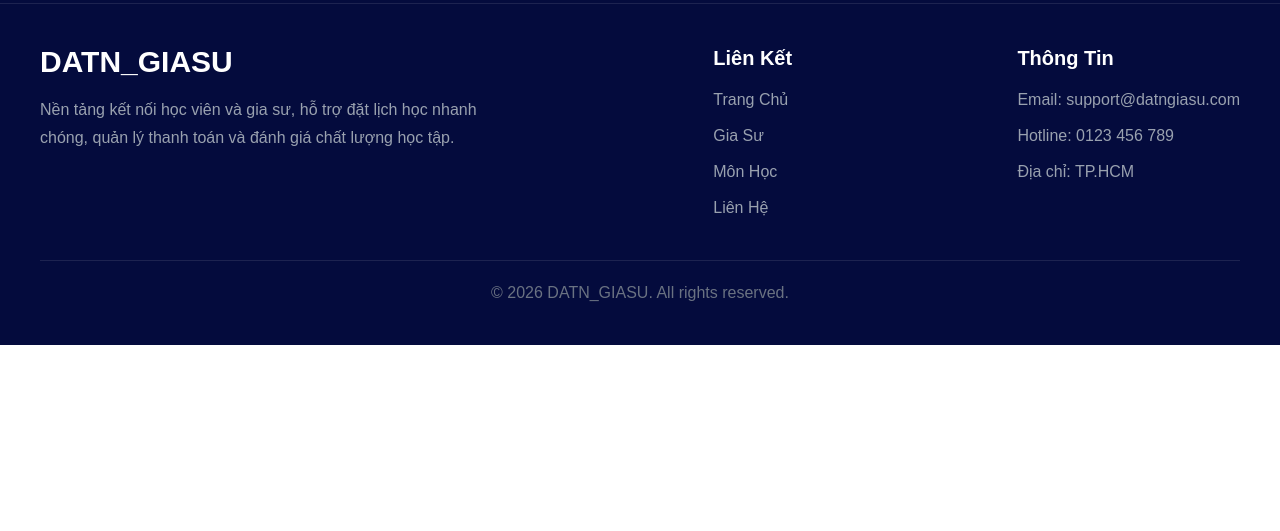
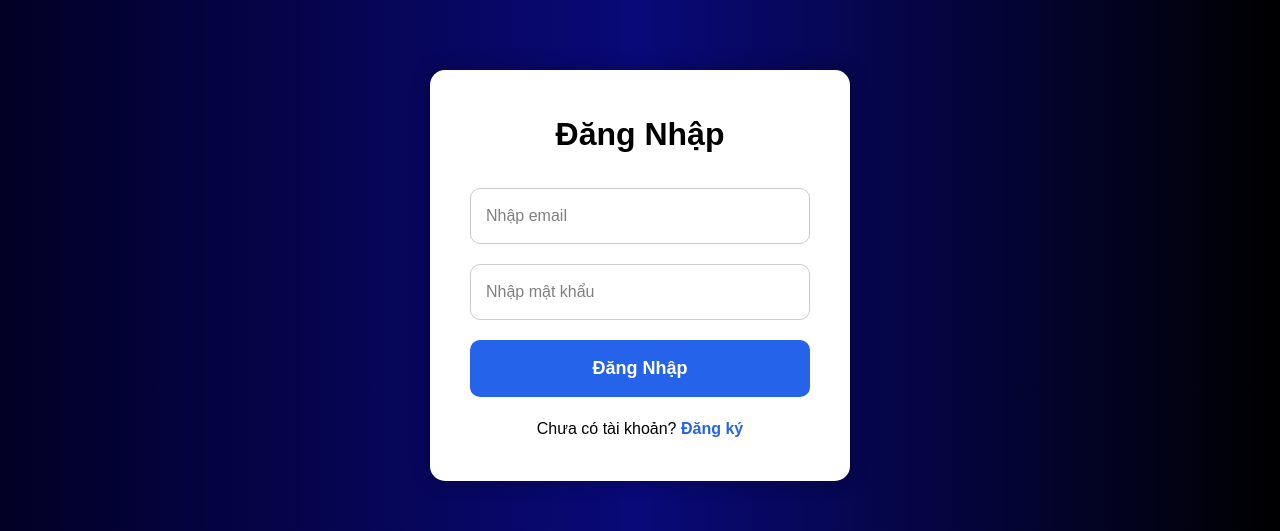
Before and after one commit to 0306231325-ui/Giasu, a React app in the folder frontend/: page / in a window 1280 px wide. Shown: the part 881-1412 px from the top of the page. Before the commit the page ends 1226 px from the top, so only its background shows below. Built offline with nearby package versions, Linux system fonts and the light colour scheme; no server answers; the HTML template or start-up script is replaced by a standard one.

Commit message:
them trang dang nhap

```diff
--- a/frontend/src/App.jsx
+++ b/frontend/src/App.jsx
@@ -5,6 +5,7 @@ import { Routes, Route } from "react-router-dom";
 import MainLayout from "./layouts/MainLayout";
 import BaiVietDetail from "./pages/BaiVietDetail";
 import DanhSachGiaSu from './pages/tutor/DanhSachGiaSu';
+import Login from "./pages/login/Login";
 function App() {
 
   useEffect(() => {
@@ -26,6 +27,7 @@ function App() {
         <Route path="/home" element={<Home />} />
 
         <Route path="/gia-su" element={<DanhSachGiaSu />} />
+        <Route path="/login" element={<Login />} />
 
         <Route
           path="/baiviet/:slug"
--- a/frontend/src/components/Navbar.jsx
+++ b/frontend/src/components/Navbar.jsx
@@ -18,10 +18,14 @@ function Navbar() {
       </nav>
 
       <div className="flex gap-4">
+      <Link
+        to="/login"
+        className="px-5 py-2 hover:text-blue-400 transition"
+      >
+        Đăng Nhập
+      </Link>
 
-        <button className="px-5 py-2 hover:text-blue-400 transition">
-          Đăng Nhập
-        </button>
+
 
         <button className="bg-blue-500 hover:bg-blue-600 px-5 py-2 rounded-xl transition">
           Đăng Ký
--- a/frontend/src/pages/Home.jsx
+++ b/frontend/src/pages/Home.jsx
@@ -1,11 +1,13 @@
 import Hero from "../components/Hero";
 import BaiVietMoi from "../components/BaiVietMoi";
+import Login from "./login/Login";
 
 function Home() {
   return (
     <>
       <Hero />
       <BaiVietMoi />
+      <Login />
     </>
   );
 }
--- /dev/null
+++ b/frontend/src/pages/login/Login.jsx
@@ -0,0 +1,114 @@
+import { useState } from "react";
+
+function Login() {
+  const [email, setEmail] = useState("");
+  const [password, setPassword] = useState("");
+
+  const handleLogin = (e) => {
+    e.preventDefault();
+
+    alert("Đăng nhập thành công");
+  };
+
+  const styles = {
+    container: {
+      minHeight: "100vh",
+      background: "linear-gradient(to right, #020024, #090979, #000)",
+      display: "flex",
+      justifyContent: "center",
+      alignItems: "center",
+    },
+
+    box: {
+      width: "420px",
+      background: "#fff",
+      padding: "40px",
+      borderRadius: "15px",
+      boxShadow: "0 0 20px rgba(0,0,0,0.3)",
+    },
+
+    title: {
+      textAlign: "center",
+      marginBottom: "30px",
+      fontSize: "32px",
+      fontWeight: "bold",
+      color: "#000",
+    },
+
+    form: {
+      display: "flex",
+      flexDirection: "column",
+      gap: "20px",
+    },
+
+    input: {
+      padding: "15px",
+      borderRadius: "10px",
+      border: "1px solid #ccc",
+      fontSize: "16px",
+      color: "#000",
+      background: "#fff",
+      outline: "none",
+    },
+
+    button: {
+      padding: "15px",
+      border: "none",
+      borderRadius: "10px",
+      background: "#2563eb",
+      color: "#fff",
+      fontSize: "18px",
+      fontWeight: "bold",
+      cursor: "pointer",
+    },
+
+    text: {
+      textAlign: "center",
+      marginTop: "20px",
+      color: "#000",
+    },
+
+    register: {
+      color: "#2563eb",
+      cursor: "pointer",
+      fontWeight: "bold",
+    },
+  };
+
+  return (
+    <div style={styles.container}>
+      <div style={styles.box}>
+        <h1 style={styles.title}>Đăng Nhập</h1>
+
+        <form onSubmit={handleLogin} style={styles.form}>
+          <input
+            type="email"
+            placeholder="Nhập email"
+            value={email}
+            onChange={(e) => setEmail(e.target.value)}
+            style={styles.input}
+          />
+
+          <input
+            type="password"
+            placeholder="Nhập mật khẩu"
+            value={password}
+            onChange={(e) => setPassword(e.target.value)}
+            style={styles.input}
+          />
+
+          <button type="submit" style={styles.button}>
+            Đăng Nhập
+          </button>
+        </form>
+
+        <p style={styles.text}>
+          Chưa có tài khoản?{" "}
+          <span style={styles.register}>Đăng ký</span>
+        </p>
+      </div>
+    </div>
+  );
+}
+
+export default Login;
```
Also changed, not shown: 1 other file (tests, documents, lock files or other folders).
